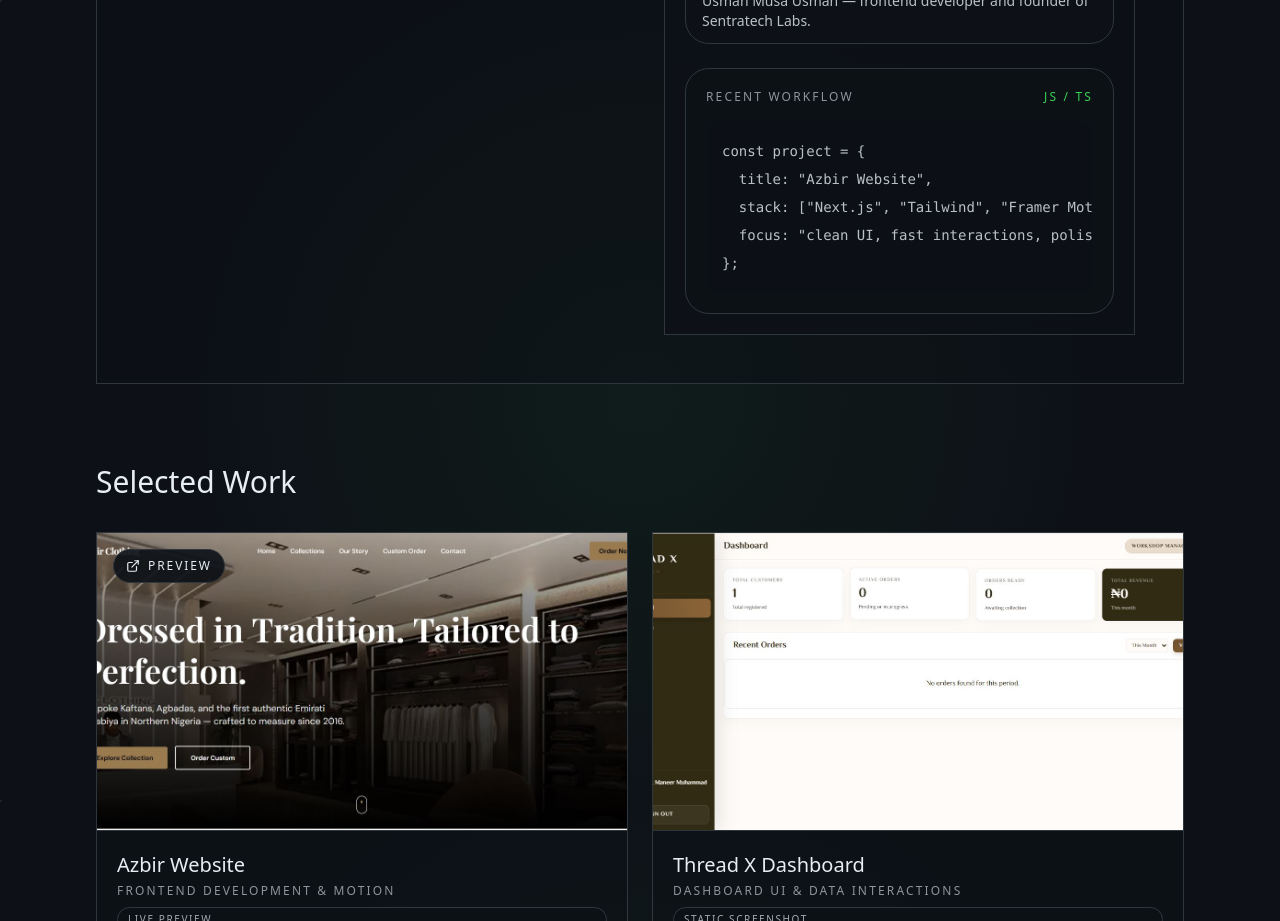
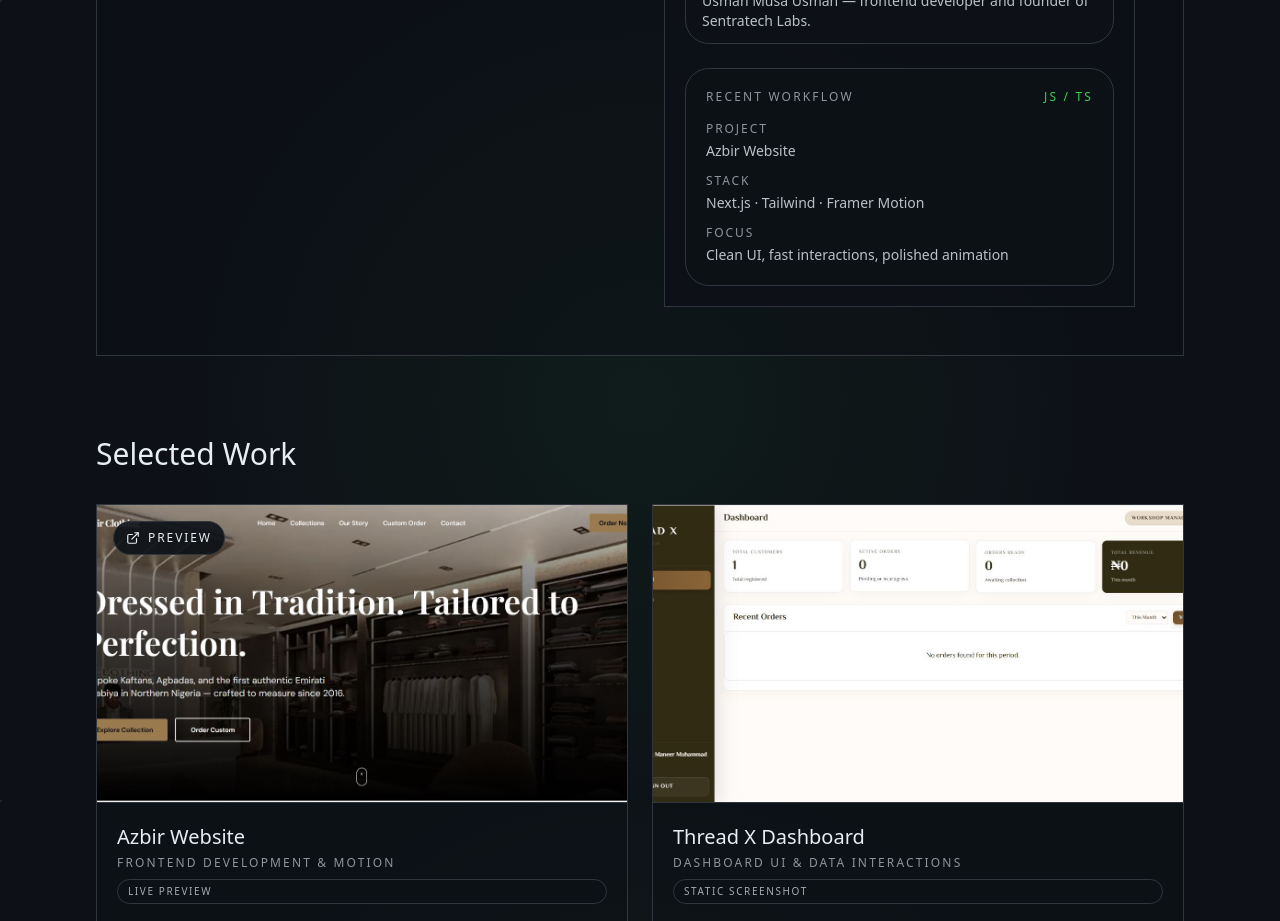
Before and after one commit to Onlysyn/portfolio, a Next.js app: page / in a window 1280 px wide. Shown: the part 1600-2521 px from the top of the page. Built offline with nearby package versions, Linux system fonts and the light colour scheme.

Commit message:
feat: enhance About component with structured project details layout

```diff
--- a/components/About.tsx
+++ b/components/About.tsx
@@ -97,15 +97,20 @@
             <span>Recent workflow</span>
             <span className="text-accent">JS / TS</span>
           </div>
-          <pre className="overflow-x-auto rounded-2xl bg-background/50 p-4 text-sm leading-loose text-text/80">
-            <code>
-              {`const project = {
-  title: "Azbir Website",
-  stack: ["Next.js", "Tailwind", "Framer Motion"],
-  focus: "clean UI, fast interactions, polished animation",
-};`}
-            </code>
-          </pre>
+          <div className="space-y-3 text-sm text-text/80">
+            <div>
+              <p className="text-xs uppercase tracking-[0.16em] text-text/60">Project</p>
+              <p className="mt-1 text-sm">Azbir Website</p>
+            </div>
+            <div>
+              <p className="text-xs uppercase tracking-[0.16em] text-text/60">Stack</p>
+              <p className="mt-1 text-sm">Next.js · Tailwind · Framer Motion</p>
+            </div>
+            <div>
+              <p className="text-xs uppercase tracking-[0.16em] text-text/60">Focus</p>
+              <p className="mt-1 text-sm">Clean UI, fast interactions, polished animation</p>
+            </div>
+          </div>
         </div>
       </motion.div>
     </motion.section>
```
